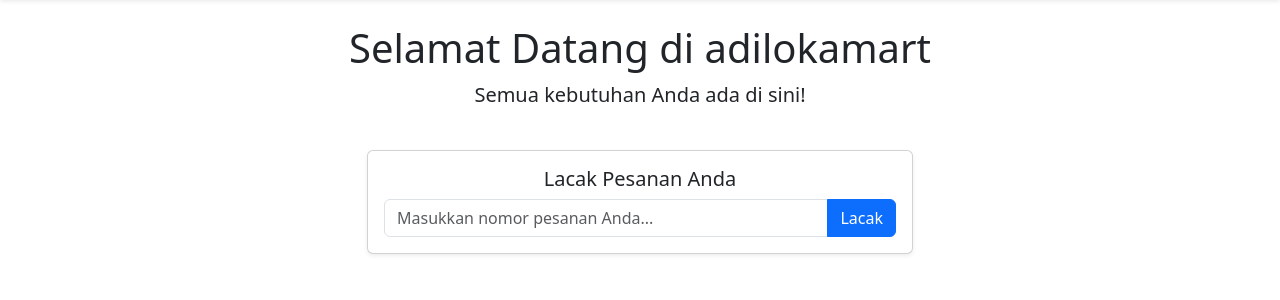
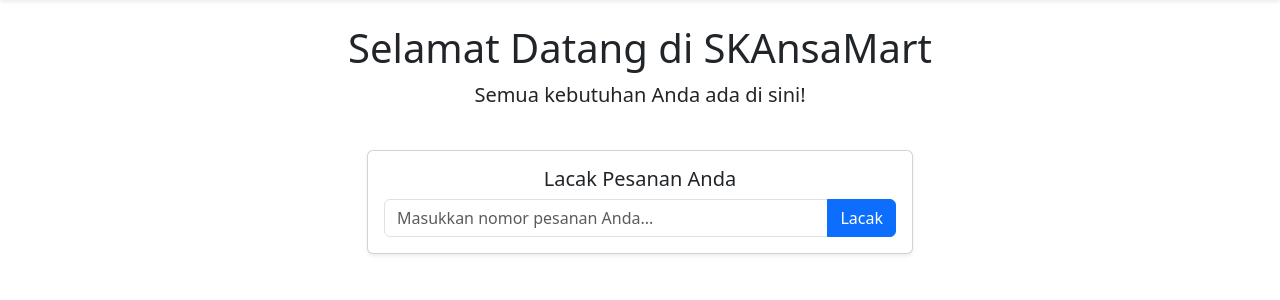
Before and after one commit to adlio14/web_toko, a PHP site: page / in a window 1280 px wide. Shown: the part 58-358 px from the top of the page. Run offline with PHP 8.4, Linux system fonts and the light colour scheme; data comes from the database, SQL or seed files in the repository.

Commit message:
Perubahan Nama Toko

```diff
--- a/index.php
+++ b/index.php
@@ -112,7 +112,7 @@ $result = $conn->query("SELECT * FROM produk ORDER BY nama_produk ASC");
     <div class="container mt-4">
         <div class="row mb-4">
             <div class="col-12 text-center">
-                <h1 class="slide-in-from-left">Selamat Datang di adilokamart</h1>
+                <h1 class="slide-in-from-left">Selamat Datang di SKAnsaMart</h1>
                 <p class="lead slide-in-from-right">Semua kebutuhan Anda ada di sini!</p>
             </div>
         </div>
```
